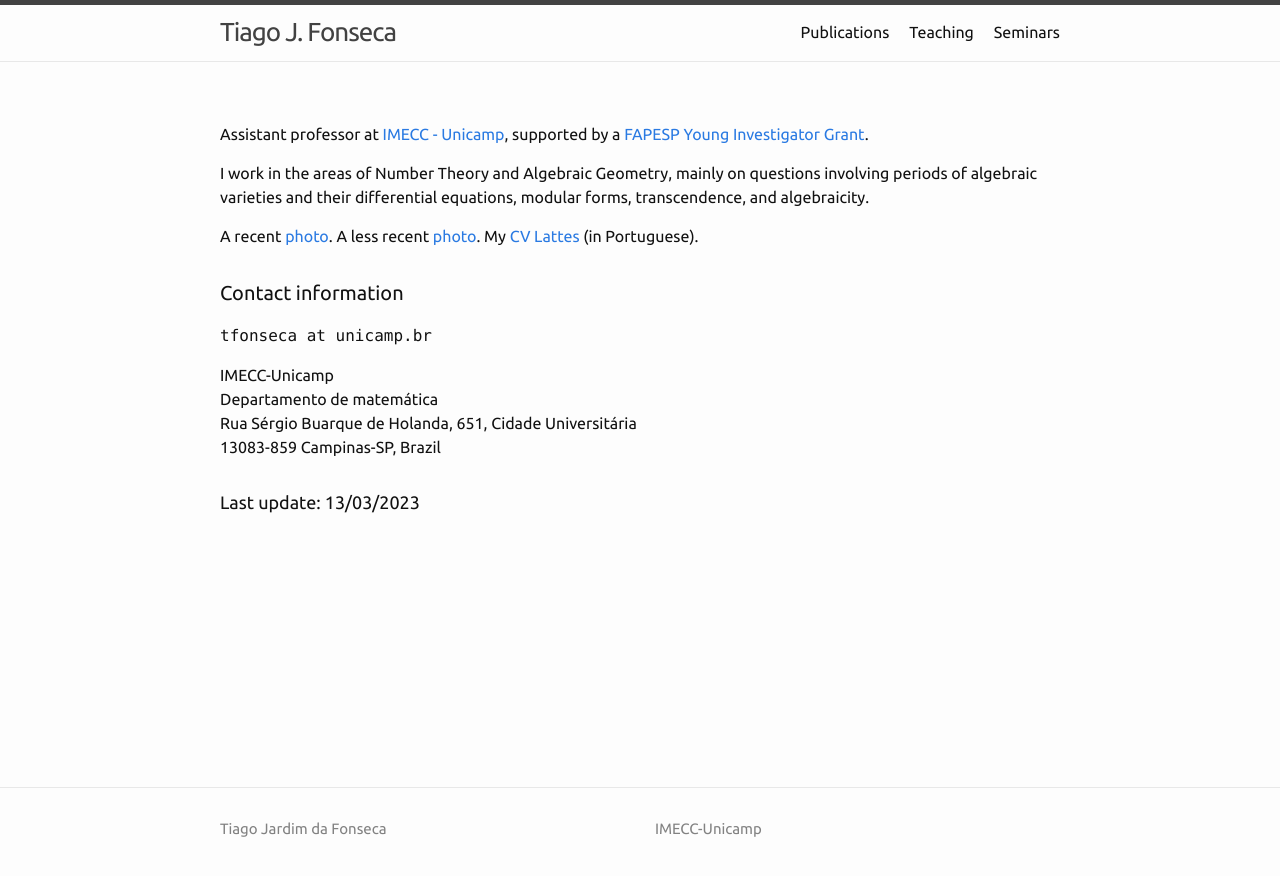
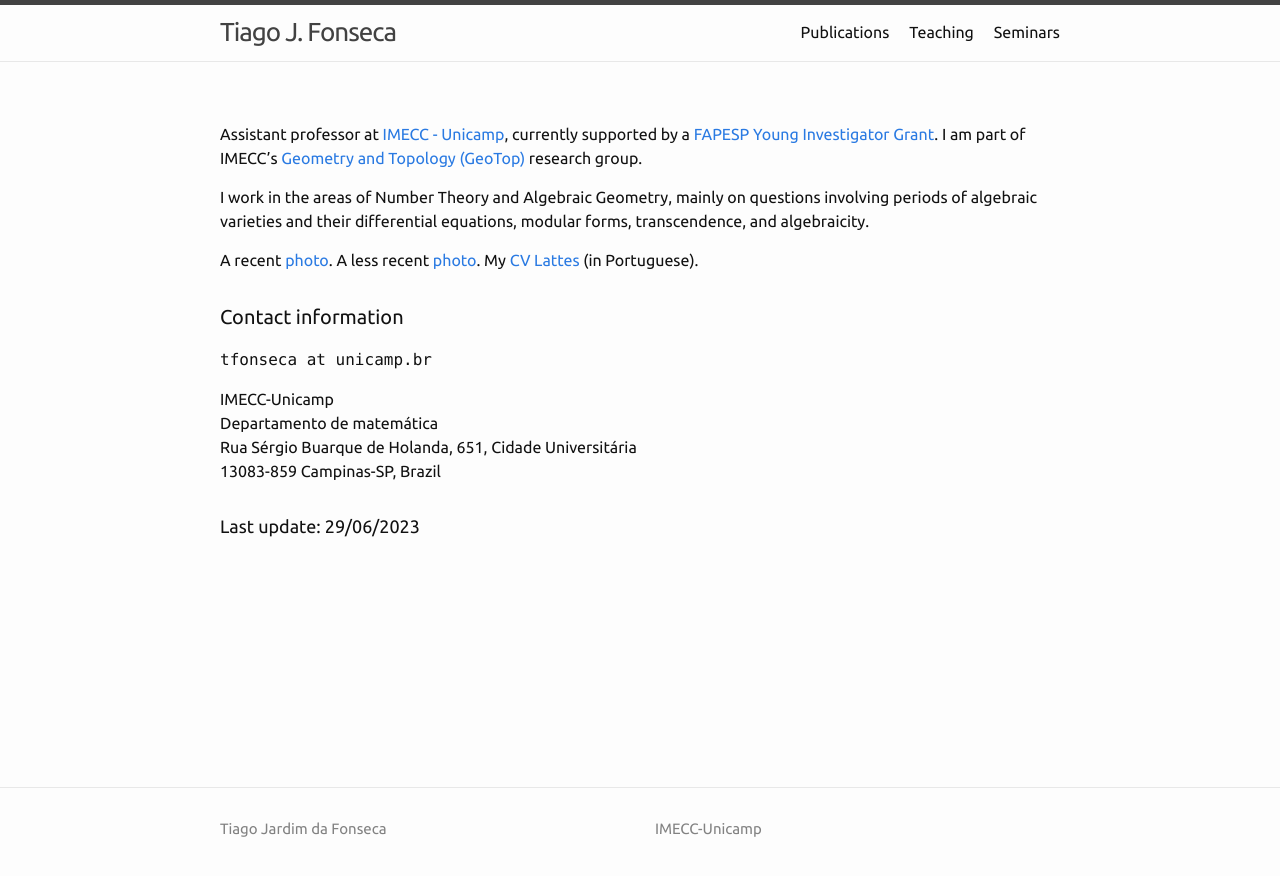
Before and after one commit to tjfonseca/tjfonseca.github.io, a Jekyll site: the page built from index.md, in a window 1280 px wide. Shown: the top 876 px of the page. Built offline with Jekyll 4.4.1, drawn with Linux system fonts in a browser that asks for light colours.

Commit message:
Initial commit

```diff
--- a/index.md
+++ b/index.md
@@ -9,7 +9,7 @@ layout: home
 ---
 
 
-Assistant professor at <a href="https://www.ime.unicamp.br/en">IMECC - Unicamp</a>, supported by a <a href="https://bv.fapesp.br/en/auxilios/108313/periods-and-algebraicity/">FAPESP Young Investigator Grant</a>.
+Assistant professor at <a href="https://www.ime.unicamp.br/en">IMECC - Unicamp</a>, currently supported by a <a href="https://bv.fapesp.br/en/auxilios/108313/periods-and-algebraicity/">FAPESP Young Investigator Grant</a>. I am part of IMECC's <a href="https://geotop.ime.unicamp.br/">Geometry and Topology (GeoTop)</a> research group.
 
 I work in the areas of Number Theory and Algebraic Geometry, mainly on questions involving periods of algebraic varieties and their differential equations, modular forms, transcendence, and algebraicity.
 
@@ -29,5 +29,5 @@ Rua Sérgio Buarque de Holanda, 651, Cidade Universitária <br>
 13083-859 Campinas-SP, Brazil <br>
 
 <h5>
-	Last update: 13/03/2023
+	Last update: 29/06/2023
 </h5>
```
